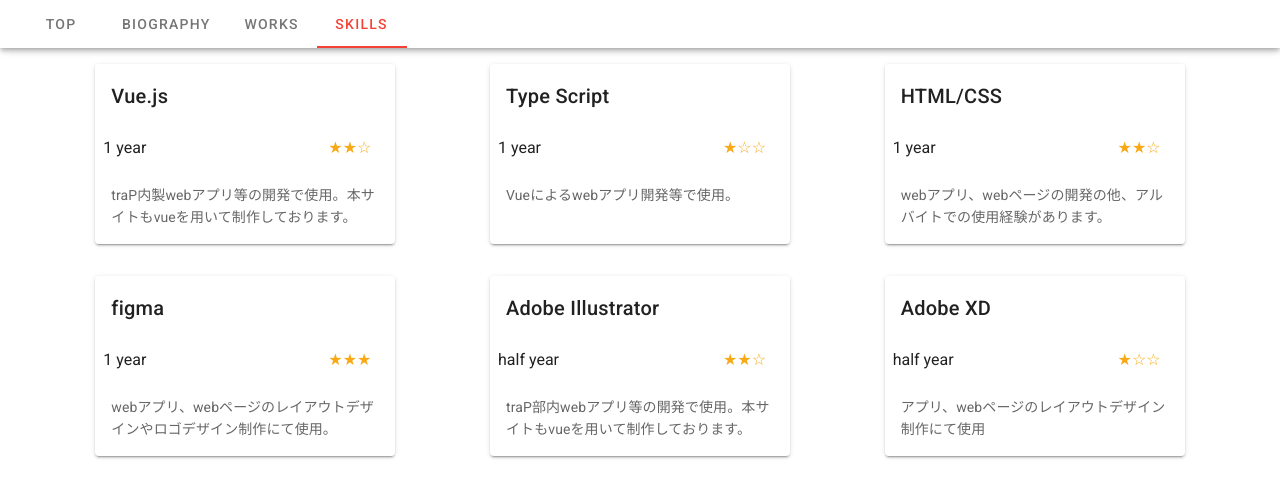
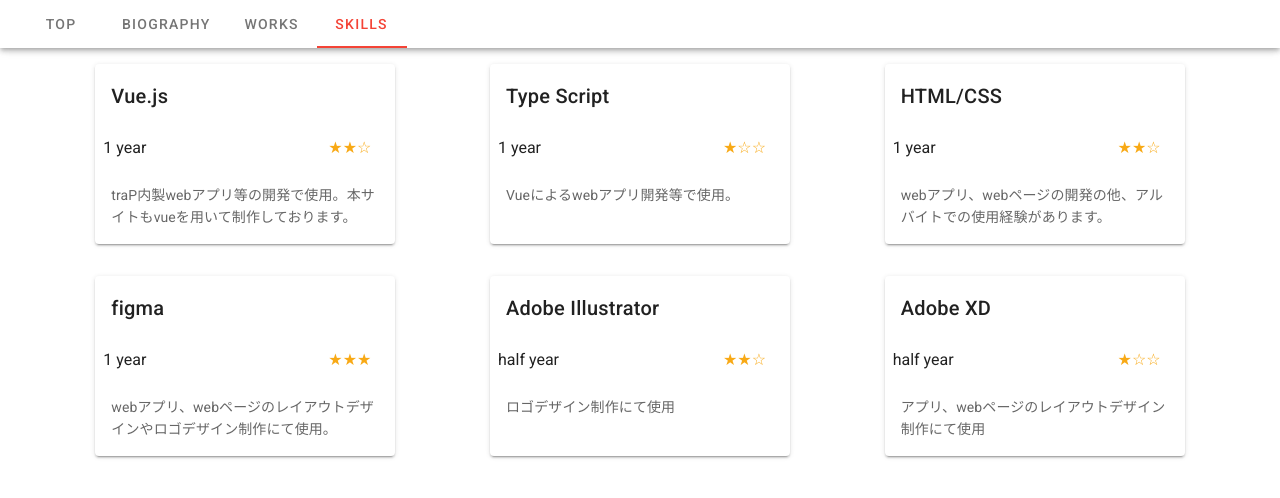
Before and after one commit to annin3/portfolio, a Vue app: page /skills in a window 1280 px wide. Shown: the top 498 px of the page. Built offline with nearby package versions, Linux system fonts and the light colour scheme.

Commit message:
fix skills.ts

```diff
--- a/src/components/Skills/skills.ts
+++ b/src/components/Skills/skills.ts
@@ -51,7 +51,7 @@
     pic: '/portfolio/src/assets/logo.svg',
     open: false,
     comment:
-      'traP部内webアプリ等の開発で使用。本サイトもvueを用いて制作しております。',
+      'ロゴデザイン制作にて使用',
   },
   {
     name: 'Adobe XD',
```
